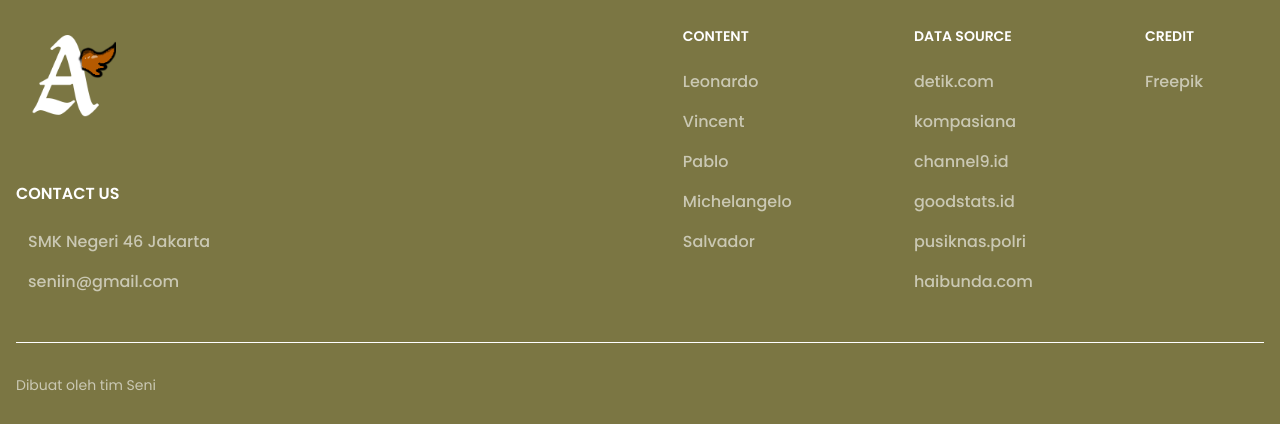
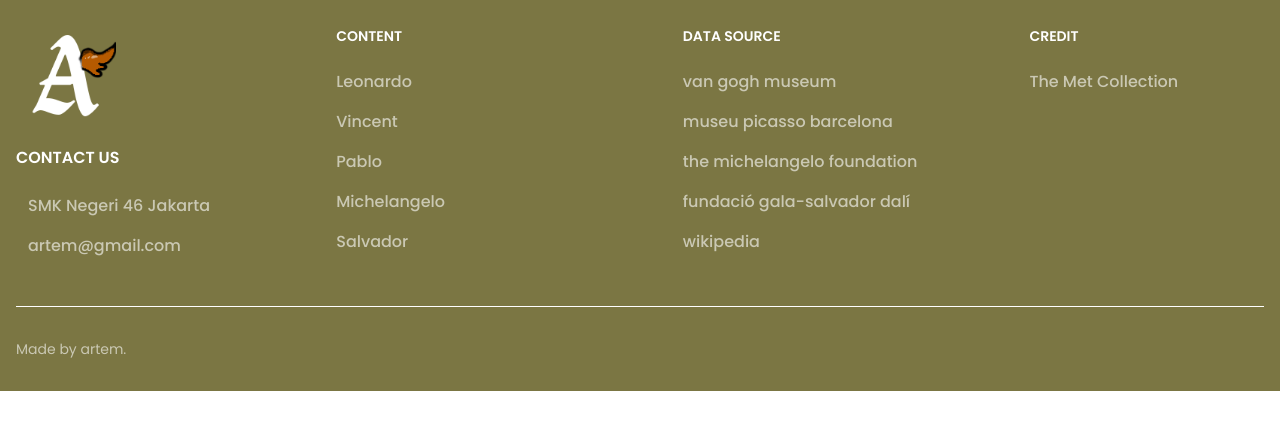
Before and after one commit to reynaldo0/artems, a React (Vite) app: page /aldo in a window 1280 px wide. Shown: the part 1686-2110 px from the top of the page. After the commit the page ends 2077 px from the top, so only its background shows below. Built offline with nearby package versions, Linux system fonts and the light colour scheme.

Commit message:
upd:(hover)

```diff
--- a/src/components/Footer.jsx
+++ b/src/components/Footer.jsx
@@ -22,14 +22,14 @@ const Footer = () => {
               <ul className="font-medium text-white/60">
                 <li className="mb-4 flex items-center gap-3 text-base">
                   <ion-icon name="location"></ion-icon>
-                  <a href="#" className="hover:underline">
+                  <a href="#" className="hover:underline hover:text-yellow-200">
                     SMK Negeri 46 Jakarta
                   </a>
                 </li>
                 <li className="mb-4 flex items-center gap-3 text-base">
                   <ion-icon name="mail"></ion-icon>
-                  <a href="#" className="hover:underline">
-                    seniin@gmail.com
+                  <a href="#" className="hover:underline hover:text-yellow-200">
+                    artem@gmail.com
                   </a>
                 </li>
               </ul>
@@ -43,27 +43,27 @@ const Footer = () => {
               <ul className="font-medium text-white/60">
 
                 <li className="mb-4">
-                  <Link to="/" className="hover:underline">
+                  <Link to="/" className="hover:underline hover:text-yellow-200">
                     Leonardo
                   </Link>
                 </li>
                 <li className="mb-4">
-                  <Link to="/vincent" className="hover:underline">
+                  <Link to="/vincent" className="hover:underline hover:text-yellow-200">
                     Vincent
                   </Link>
                 </li>
                 <li className="mb-4">
-                  <Link to="/pablo" className="hover:underline">
+                  <Link to="/pablo" className="hover:underline hover:text-yellow-200">
                     Pablo
                   </Link>
                 </li>
                 <li className="mb-4">
-                  <Link to="/michaelangelo" className="hover:underline">
+                  <Link to="/michaelangelo" className="hover:underline hover:text-yellow-200">
                     Michelangelo
                   </Link>
                 </li>
                 <li className="mb-4">
-                  <Link to="/dali" className="hover:underline">
+                  <Link to="/dali" className="hover:underline hover:text-yellow-200">
                     Salvador
                   </Link>
                 </li>
@@ -78,49 +78,41 @@ const Footer = () => {
                 <li className="mb-4">
                   <a
                     href="https://Detik.com"
-                    className="lowercase hover:underline"
+                    className="lowercase hover:underline hover:text-yellow-200"
                   >
-                    Detik.com
+                    Van Gogh Museum
                   </a>
                 </li>
                 <li className="mb-4">
                   <a
                     href="https://Kompasiana.com"
-                    className="lowercase hover:underline"
+                    className="lowercase hover:underline hover:text-yellow-200"
                   >
-                    Kompasiana
+                    Museu Picasso Barcelona
                   </a>
                 </li>
                 <li className="mb-4">
                   <a
                     href="https://Channel9.id"
-                    className="lowercase hover:underline"
+                    className="lowercase hover:underline hover:text-yellow-200"
                   >
-                    Channel9.id
+                     The Michelangelo Foundation
                   </a>
                 </li>
                 <li className="mb-4">
                   <a
                     href="https://Goodstats.id"
-                    className="lowercase hover:underline"
+                    className="lowercase hover:underline hover:text-yellow-200"
                   >
-                    Goodstats.id
+                    Fundació Gala-Salvador Dalí
                   </a>
                 </li>
                 <li className="mb-4">
                   <a
                     href="https://pusiknas.polri.go.id/"
-                    className="lowercase hover:underline"
+                    className="lowercase hover:underline hover:text-yellow-200"
                   >
-                    pusiknas.polri
-                  </a>
-                </li>
-                <li className="mb-4">
-                  <a
-                    href="https://www.haibunda.com/"
-                    className="lowercase hover:underline"
-                  >
-                    haibunda.com
+                    Wikipedia
                   </a>
                 </li>
               </ul>
@@ -133,10 +125,10 @@ const Footer = () => {
               <ul className="font-medium text-white/60">
                 <li className="mb-4">
                   <a
-                    href="https://www.freepik.com/"
-                    className="hover:underline"
+                    href="https://www.metmuseum.org/art/collection"
+                    className="hover:underline hover:text-yellow-200"
                   >
-                    Freepik
+                    The Met Collection
                   </a>
                 </li>
               </ul>
@@ -146,7 +138,7 @@ const Footer = () => {
         <hr className="my-6 border-white sm:mx-auto lg:my-8" />
         <div className="sm:flex sm:items-center sm:justify-between">
           <span className="text-center text-sm text-white/60">
-            Dibuat oleh tim Seni
+            Made by artem.
           </span>
         </div>
       </div>
--- a/src/components/ToUp.jsx
+++ b/src/components/ToUp.jsx
@@ -26,7 +26,7 @@ const ToTopButton = () => {
   return (
     <button
       onClick={handleClick}
-      className={`fixed bottom-8 right-8 bg-primary text-white rounded-full p-3 shadow shadow-white transition-transform duration-300 ${
+      className={`fixed bottom-8 right-8 bg-primary hover:bg-yellow-200 hover:text-primary text-white rounded-full p-3 shadow shadow-white transition-transform duration-300 ${
         isVisible ? 'opacity-100 translate-y-0' : 'opacity-0 translate-y-20'
       }`}
       style={{ transform: 'translateY(0)', transition: 'transform 0.3s ease' }}
```
